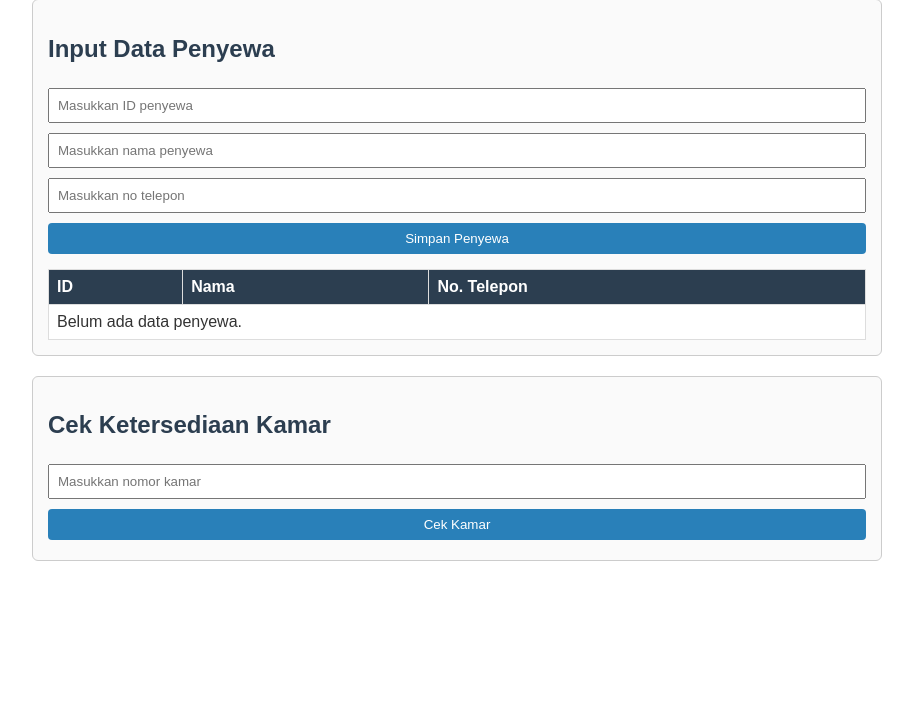
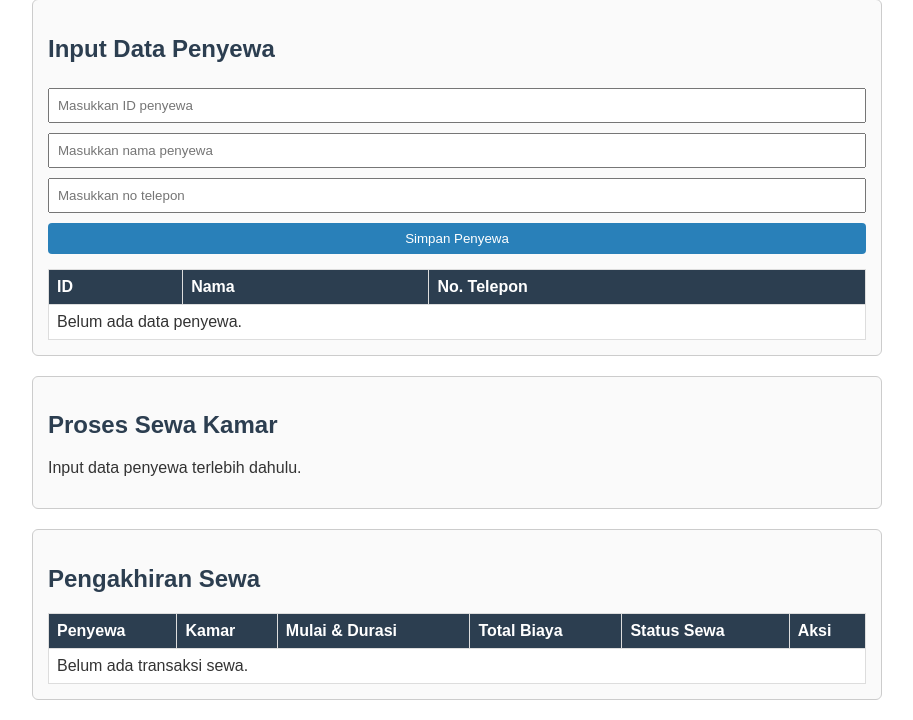
Before and after one commit to dikasptra/penyewaan-kos, a Flask app: page / in a window 1280 px wide. Shown: the part 342-1062 px from the top of the page, without its empty margins (183-1096 px from the left). Before the commit the page ends 903 px from the top, so only its background shows below. Run offline with Flask 3, Linux system fonts and the light colour scheme.

Commit message:
Proses Sewa, Validasi & Pengakhiran Sewa

```diff
--- a/app.py
+++ b/app.py
@@ -1,6 +1,7 @@
 from flask import Flask, render_template, request, redirect, url_for
 from kamar import Kamar
 from penyewa import Penyewa
+from sewa import Sewa
 
 app = Flask(__name__)
 
@@ -12,6 +13,7 @@ daftar_kamar = [
 daftar_kamar[2].sewakan()
 
 daftar_penyewa = []
+daftar_sewa = []
 pesan_hasil = ""
 
 
@@ -24,6 +26,7 @@ def index():
         "index.html",
         daftar_kamar=daftar_kamar,
         daftar_penyewa=daftar_penyewa,
+        daftar_sewa=daftar_sewa,
         pesan=pesan
     )
 
@@ -41,25 +44,44 @@ def input_penyewa():
     return redirect(url_for("index"))
 
 
-@app.route("/cek", methods=["POST"])
-def cek_kamar():
+@app.route("/sewa", methods=["POST"])
+def sewa_kamar():
     global pesan_hasil
-    cari_nomor = request.form["nomor_kamar"]
+    index_penyewa = int(request.form["index_penyewa"])
+    nomor_kamar = request.form["nomor_kamar"]
+    tanggal_mulai = request.form["tanggal_mulai"]
+    durasi_bulan = int(request.form["durasi_bulan"])
+
+    penyewa_dipilih = daftar_penyewa[index_penyewa]
 
     kamar_ditemukan = None
     for k in daftar_kamar:
-        if k.nomor_kamar == cari_nomor:
+        if k.nomor_kamar == nomor_kamar:
             kamar_ditemukan = k
             break
 
-    if kamar_ditemukan:
-        if kamar_ditemukan.tersedia():
-            pesan_hasil = f"Kamar {kamar_ditemukan.nomor_kamar} ({kamar_ditemukan.tipe}) masih tersedia."
-        else:
-            pesan_hasil = f"Maaf, Kamar {kamar_ditemukan.nomor_kamar} tidak tersedia."
+    if not kamar_ditemukan:
+        pesan_hasil = f"Kamar dengan nomor '{nomor_kamar}' tidak ditemukan."
+        return redirect(url_for("index"))
+
+    penyewa_dipilih.sewa_kamar(kamar_ditemukan)
+    sewa_baru = Sewa(penyewa_dipilih, kamar_ditemukan, tanggal_mulai, durasi_bulan)
+
+    if sewa_baru.proses_sewa():
+        daftar_sewa.append(sewa_baru)
+        pesan_hasil = f"{penyewa_dipilih.nama} berhasil menyewa Kamar {nomor_kamar}. Total: Rp{sewa_baru.hitung_total():,}"
     else:
-        pesan_hasil = f"Kamar dengan nomor '{cari_nomor}' tidak ditemukan."
+        pesan_hasil = f"Maaf, Kamar {nomor_kamar} tidak tersedia."
 
+    return redirect(url_for("index"))
+
+
+@app.route("/checkout/<int:index_sewa>", methods=["POST"])
+def checkout(index_sewa):
+    global pesan_hasil
+    sewa_dipilih = daftar_sewa[index_sewa]
+    sewa_dipilih.penyewa.akhiri_sewa(sewa_dipilih)
+    pesan_hasil = f"Sewa selesai, Kamar {sewa_dipilih.kamar.nomor_kamar} kembali tersedia."
     return redirect(url_for("index"))
 
 
--- a/templates/index.html
+++ b/templates/index.html
@@ -61,11 +61,64 @@
     </div>
 
     <div class="box">
-        <h2>Cek Ketersediaan Kamar</h2>
-        <form action="/cek" method="POST">
-            <input type="text" name="nomor_kamar" placeholder="Masukkan nomor kamar" required>
-            <button type="submit">Cek Kamar</button>
+        <h2>Proses Sewa Kamar</h2>
+        {% if daftar_penyewa %}
+        <form action="/sewa" method="POST">
+            <select name="index_penyewa">
+                {% for p in daftar_penyewa %}
+                <option value="{{ loop.index0 }}">{{ p.nama }} ({{ p.id_penyewa }})</option>
+                {% endfor %}
+            </select>
+
+            <select name="nomor_kamar">
+                {% for k in daftar_kamar %}
+                <option value="{{ k.nomor_kamar }}">
+                    Kamar {{ k.nomor_kamar }} ({{ k.tipe }}) - {{ k.status }}
+                </option>
+                {% endfor %}
+            </select>
+
+            <input type="date" name="tanggal_mulai" required>
+            <input type="number" name="durasi_bulan" min="1" value="1" placeholder="Durasi sewa (bulan)" required>
+            <button type="submit">Proses Sewa</button>
         </form>
+        {% else %}
+        <p>Input data penyewa terlebih dahulu.</p>
+        {% endif %}
+    </div>
+
+    <div class="box">
+        <h2>Pengakhiran Sewa</h2>
+        <table>
+            <tr>
+                <th>Penyewa</th>
+                <th>Kamar</th>
+                <th>Mulai & Durasi</th>
+                <th>Total Biaya</th>
+                <th>Status Sewa</th>
+                <th>Aksi</th>
+            </tr>
+            {% for s in daftar_sewa %}
+            <tr>
+                <td>{{ s.penyewa.nama }}</td>
+                <td>Kamar {{ s.kamar.nomor_kamar }}</td>
+                <td>{{ s.tanggal_mulai }} ({{ s.durasi_bulan }} bln)</td>
+                <td>Rp{{ "{:,}".format(s.hitung_total()) }}</td>
+                <td>{{ "Aktif" if s.aktif else "Selesai" }}</td>
+                <td>
+                    {% if s.aktif %}
+                    <form action="/checkout/{{ loop.index0 }}" method="POST">
+                        <button type="submit" class="btn-merah">Akhiri Sewa</button>
+                    </form>
+                    {% else %}
+                    -
+                    {% endif %}
+                </td>
+            </tr>
+            {% else %}
+            <tr><td colspan="6">Belum ada transaksi sewa.</td></tr>
+            {% endfor %}
+        </table>
     </div>
 
 </body>
```
Also changed, not shown: sewa.py (added, +26 -0 lines).
